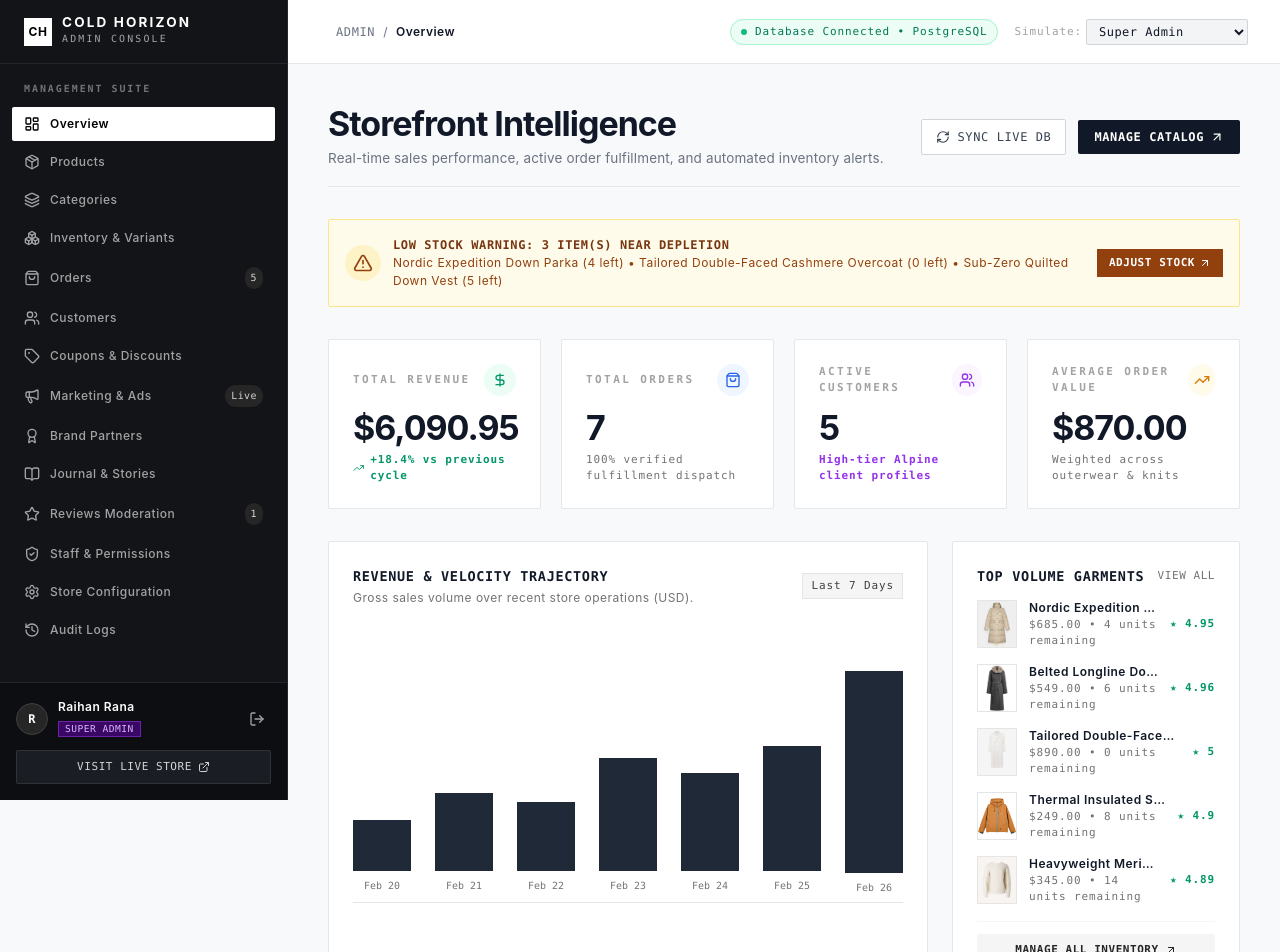
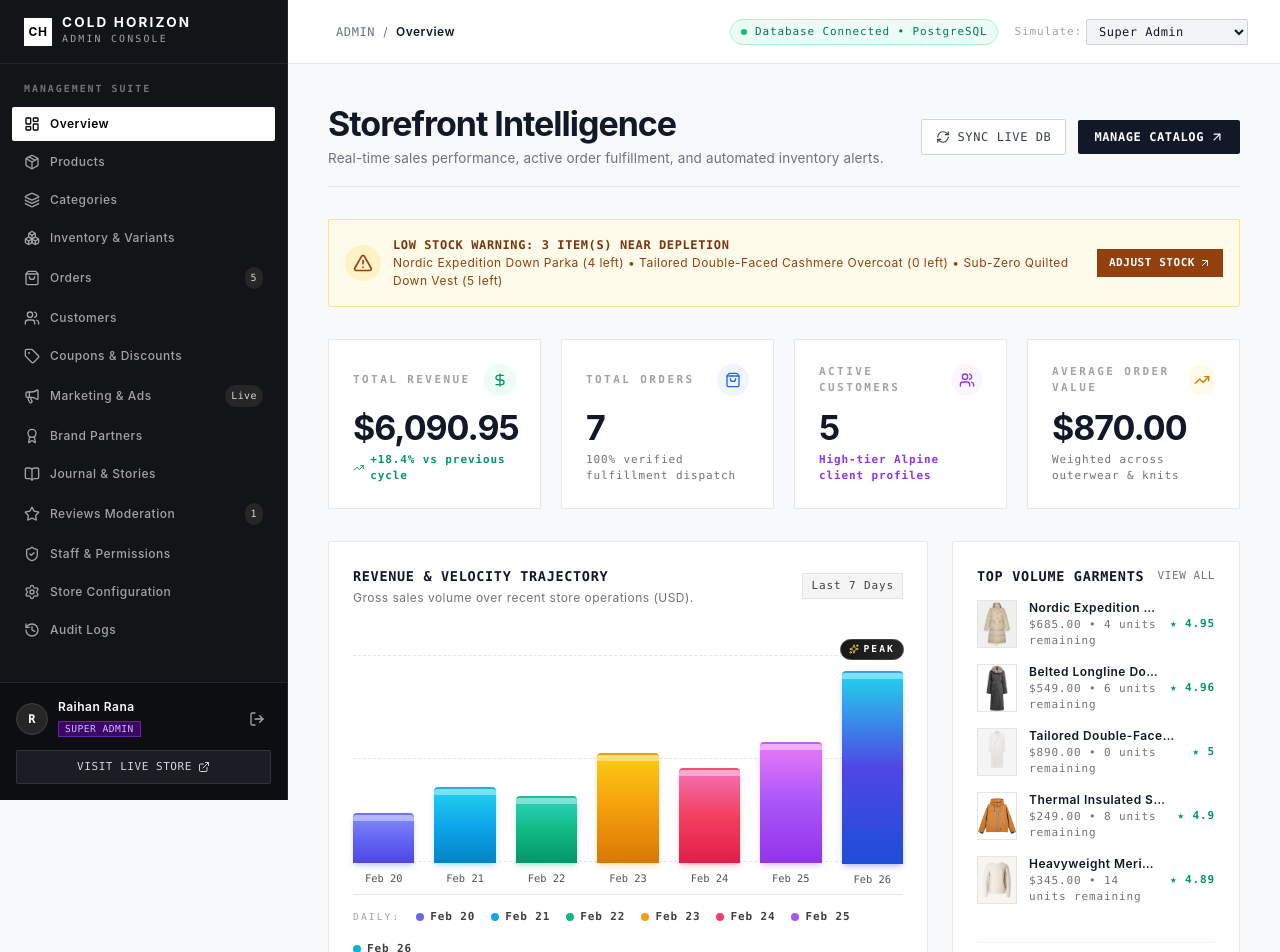
Before and after one commit to raihan2004rana/winter-ecommerce, a Next.js app: page /admin in a window 1280 px wide. Shown: the top 952 px of the page. Built offline with nearby package versions, Linux system fonts and the light colour scheme; no server answers.

Commit message:
feat(admin): vibrant multi-colored gradient bar chart with peak badge and daily legend

```diff
--- a/app/admin/page.tsx
+++ b/app/admin/page.tsx
@@ -16,7 +16,68 @@ import {
   Truck,
   RotateCcw,
   RefreshCw,
+  Sparkles,
 } from "lucide-react";
+
+// Distinct modern color themes for each day's bar
+const BAR_THEMES = [
+  {
+    gradient: "from-indigo-600 via-indigo-500 to-indigo-400",
+    hoverGradient: "group-hover:from-indigo-700 group-hover:to-indigo-300",
+    shadow: "shadow-indigo-500/25",
+    border: "border-indigo-300/40",
+    dot: "bg-indigo-500",
+    textColor: "text-indigo-600",
+  },
+  {
+    gradient: "from-sky-600 via-sky-500 to-cyan-400",
+    hoverGradient: "group-hover:from-sky-700 group-hover:to-cyan-300",
+    shadow: "shadow-sky-500/25",
+    border: "border-cyan-300/40",
+    dot: "bg-sky-500",
+    textColor: "text-sky-600",
+  },
+  {
+    gradient: "from-emerald-600 via-emerald-500 to-teal-400",
+    hoverGradient: "group-hover:from-emerald-700 group-hover:to-teal-300",
+    shadow: "shadow-emerald-500/25",
+    border: "border-teal-300/40",
+    dot: "bg-emerald-500",
+    textColor: "text-emerald-600",
+  },
+  {
+    gradient: "from-amber-600 via-amber-500 to-yellow-400",
+    hoverGradient: "group-hover:from-amber-700 group-hover:to-yellow-300",
+    shadow: "shadow-amber-500/25",
+    border: "border-yellow-300/40",
+    dot: "bg-amber-500",
+    textColor: "text-amber-600",
+  },
+  {
+    gradient: "from-rose-600 via-rose-500 to-pink-400",
+    hoverGradient: "group-hover:from-rose-700 group-hover:to-pink-300",
+    shadow: "shadow-rose-500/25",
+    border: "border-rose-300/40",
+    dot: "bg-rose-500",
+    textColor: "text-rose-600",
+  },
+  {
+    gradient: "from-purple-600 via-purple-500 to-fuchsia-400",
+    hoverGradient: "group-hover:from-purple-700 group-hover:to-fuchsia-300",
+    shadow: "shadow-purple-500/25",
+    border: "border-fuchsia-300/40",
+    dot: "bg-purple-500",
+    textColor: "text-purple-600",
+  },
+  {
+    gradient: "from-blue-700 via-indigo-600 to-cyan-400",
+    hoverGradient: "group-hover:from-blue-800 group-hover:to-cyan-300",
+    shadow: "shadow-indigo-500/30",
+    border: "border-cyan-300/50",
+    dot: "bg-cyan-500",
+    textColor: "text-cyan-600",
+  },
+];
 
 export default function AdminOverviewPage() {
   const [data, setData] = React.useState<any>(null);
@@ -251,30 +312,85 @@ export default function AdminOverviewPage() {
             </span>
           </div>
 
-          {/* SVG Bar Chart Visualization */}
-          <div className="pt-4">
-            <div className="h-64 flex items-end justify-between gap-3 sm:gap-6 pt-6 pb-2 border-b border-neutral-200">
+          {/* Enhanced Multi-Color Bar Chart Visualization */}
+          <div className="pt-2">
+            <div className="relative h-64 flex items-end justify-between gap-2.5 sm:gap-5 pt-8 pb-2 border-b border-neutral-200">
+              {/* Subtle Horizontal Reference Guidelines */}
+              <div className="absolute inset-0 flex flex-col justify-between pointer-events-none pb-8 pt-4">
+                <div className="border-b border-dashed border-neutral-200 w-full" />
+                <div className="border-b border-dashed border-neutral-200 w-full" />
+                <div className="border-b border-dashed border-neutral-200 w-full" />
+              </div>
+
               {salesChart.map((bar: any, idx: number) => {
                 const maxRevenue = Math.max(...salesChart.map((s: any) => s.revenue), 4000);
                 const heightPercent = Math.max(12, Math.round((bar.revenue / maxRevenue) * 100));
+                const theme = BAR_THEMES[idx % BAR_THEMES.length];
+                const isMax = bar.revenue === maxRevenue;
 
                 return (
-                  <div key={idx} className="flex-1 flex flex-col items-center group relative h-full justify-end">
+                  <div key={idx} className="flex-1 flex flex-col items-center group relative h-full justify-end z-10">
+                    {/* Peak Badge */}
+                    {isMax && (
+                      <div className="absolute -top-7 sm:-top-8 flex items-center gap-1 bg-gradient-to-r from-neutral-900 to-neutral-800 text-white text-[0.6rem] font-mono uppercase tracking-widest px-2 py-0.5 rounded-full shadow-xs border border-neutral-700 pointer-events-none">
+                        <Sparkles className="w-2.5 h-2.5 text-amber-300" />
+                        <span className="hidden sm:inline font-bold">Peak</span>
+                      </div>
+                    )}
+
                     {/* Tooltip on hover */}
-                    <div className="absolute -top-10 bg-neutral-900 text-white text-2xs font-mono py-1 px-2 rounded-xs whitespace-nowrap opacity-0 group-hover:opacity-100 transition-opacity pointer-events-none shadow-md z-10">
-                      ${bar.revenue.toLocaleString()} ({bar.orders} orders)
+                    <div className="absolute -top-14 sm:-top-16 bg-neutral-900 text-white text-2xs font-mono py-1.5 px-3 rounded-md whitespace-nowrap opacity-0 group-hover:opacity-100 transition-all duration-200 pointer-events-none shadow-xl z-30 flex flex-col items-center border border-neutral-700 scale-95 group-hover:scale-100">
+                      <div className="flex items-center gap-1.5 font-bold text-xs">
+                        <span className={`w-2 h-2 rounded-full ${theme.dot}`} />
+                        <span>${bar.revenue.toLocaleString()}</span>
+                      </div>
+                      <span className="text-[0.62rem] text-neutral-400">
+                        {bar.orders} {bar.orders === 1 ? "order" : "orders"} • {bar.date}
+                      </span>
+                      {/* Downward pointer */}
+                      <div className="w-2 h-2 bg-neutral-900 border-r border-b border-neutral-700 transform rotate-45 absolute -bottom-1" />
                     </div>
 
+                    {/* Multi-Colored Bar */}
                     <div
                       style={{ height: `${heightPercent}%` }}
-                      className="w-full bg-[#1F2937] hover:bg-black transition-all rounded-t-xs"
-                    />
-                    <span className="text-[0.62rem] font-mono text-neutral-500 mt-2 truncate w-full text-center">
+                      className={`w-full bg-gradient-to-t ${theme.gradient} ${theme.hoverGradient} ${theme.shadow} shadow-md group-hover:shadow-lg transition-all duration-300 rounded-t-md relative overflow-hidden group-hover:scale-y-[1.02] origin-bottom border-t-2 ${theme.border}`}
+                    >
+                      {/* Top Glass/Gloss Reflection Line */}
+                      <div className="absolute inset-x-0 top-0 h-1.5 bg-white/40 rounded-t-md" />
+                      {/* Subtle Inner Hover Glow */}
+                      <div className="absolute inset-0 bg-white/10 opacity-0 group-hover:opacity-100 transition-opacity" />
+                    </div>
+
+                    {/* Date Label with hover color sync */}
+                    <span className="text-[0.65rem] font-mono text-neutral-600 font-medium mt-2 truncate w-full text-center group-hover:text-black group-hover:font-bold transition-colors">
                       {bar.date}
                     </span>
                   </div>
                 );
               })}
+            </div>
+
+            {/* Bottom Color Palette Legend */}
+            <div className="pt-3.5 flex flex-wrap items-center justify-between text-2xs font-mono text-neutral-500 gap-2">
+              <div className="flex items-center gap-3 sm:gap-4 flex-wrap">
+                <span className="text-neutral-400 uppercase tracking-widest text-[0.6rem]">Daily:</span>
+                {salesChart.map((bar: any, idx: number) => {
+                  const theme = BAR_THEMES[idx % BAR_THEMES.length];
+                  return (
+                    <div key={idx} className="flex items-center gap-1.5">
+                      <span className={`w-2 h-2 rounded-full ${theme.dot}`} />
+                      <span className="text-neutral-700 font-semibold">{bar.date}</span>
+                    </div>
+                  );
+                })}
+              </div>
+
+              <div className="flex items-center gap-2">
+                <span className="bg-neutral-100 text-neutral-700 px-2.5 py-0.5 rounded text-[0.62rem] font-semibold border border-neutral-200">
+                  7D Total: ${salesChart.reduce((acc: number, b: any) => acc + (b.revenue || 0), 0).toLocaleString()}
+                </span>
+              </div>
             </div>
           </div>
         </div>
```
Also changed, not shown: data/admin-state.json.
